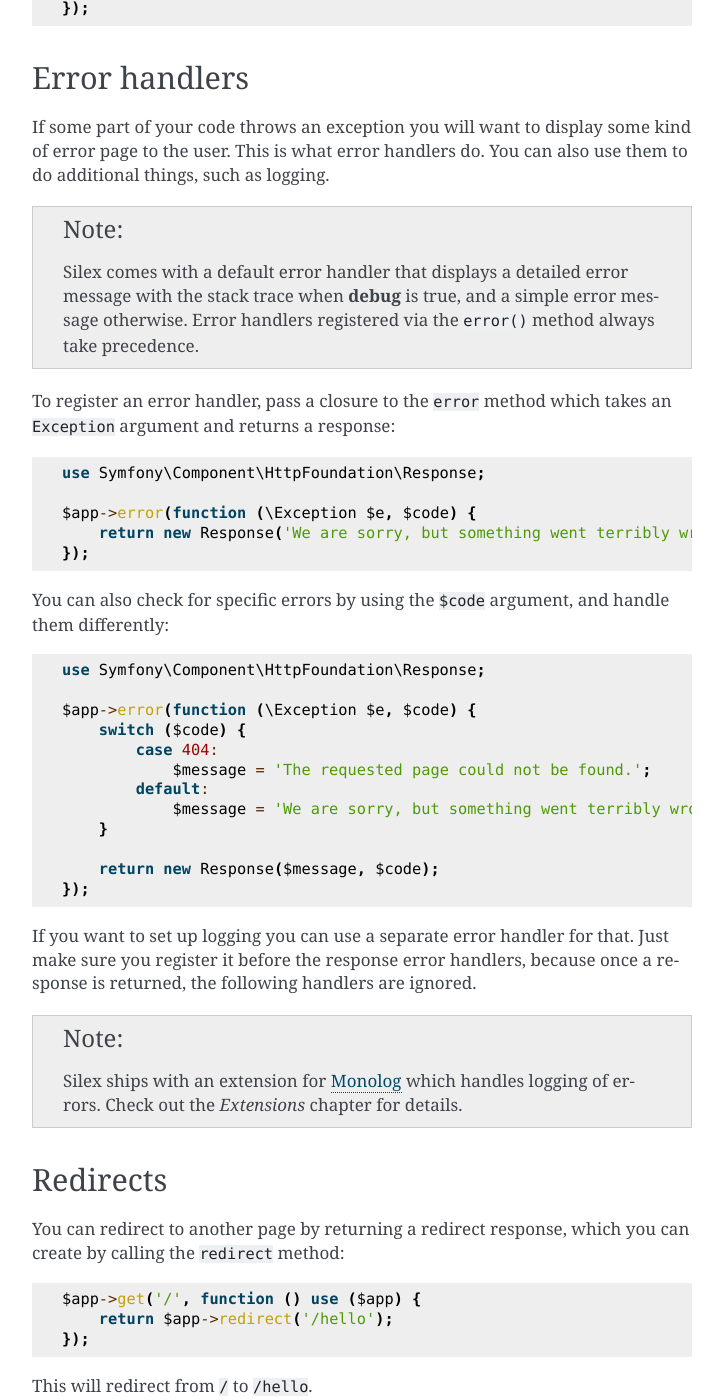
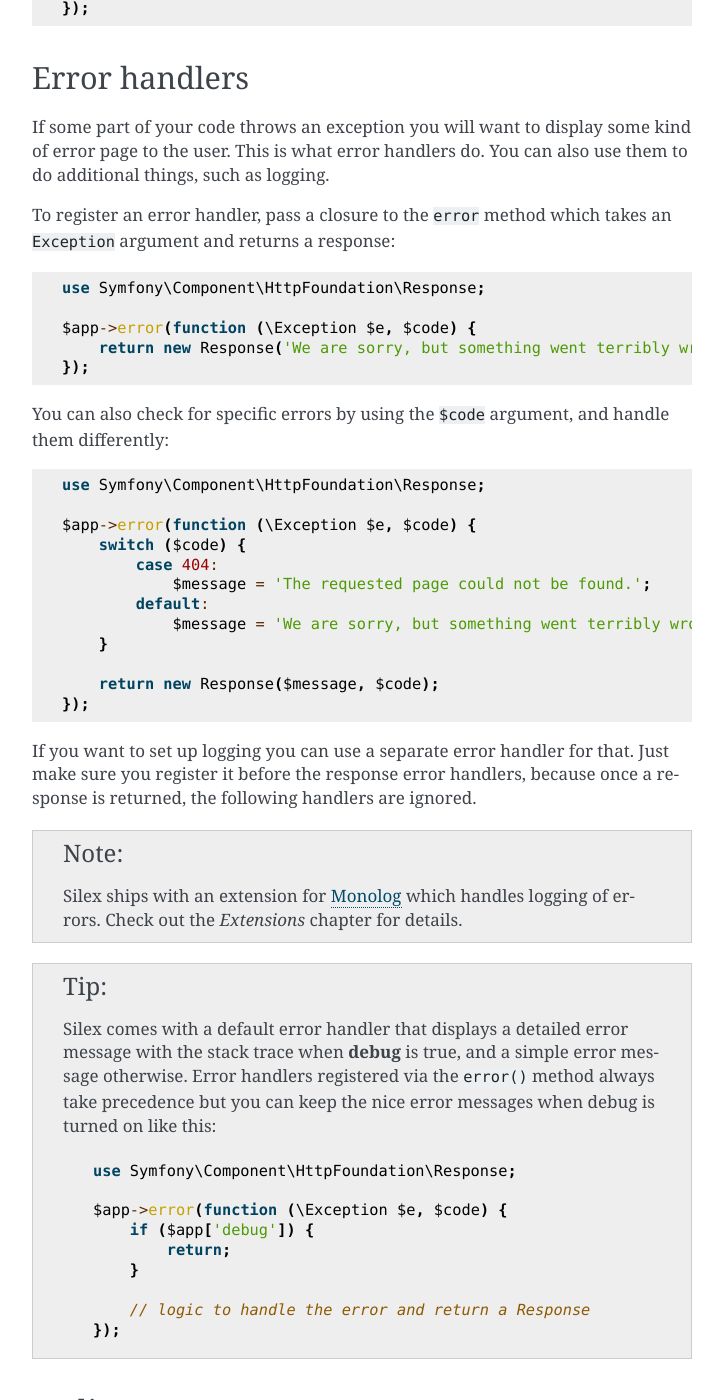
Before and after one commit to silexphp/Silex, a Sphinx documentation site: the page built from doc/usage.rst, in a window 1280 px wide and 1400 px high, scrolled down 7134 px. Shown: the whole window, without its empty margins (388-1111 px from the left). Built offline with Sphinx 7.4.7, drawn with Linux system fonts in a browser that asks for light colours.

Commit message:
added a tip in the documentation about error handling

```diff
--- a/doc/usage.rst
+++ b/doc/usage.rst
@@ -395,6 +388,24 @@ once a response is returned, the following handlers are ignored.
     Silex ships with an extension for `Monolog <https://github.com/Seldaek/monolog>`_
     which handles logging of errors. Check out the *Extensions* chapter
     for details.
+
+.. tip::
+
+    Silex comes with a default error handler that displays a detailed error
+    message with the stack trace when **debug** is true, and a simple error
+    message otherwise. Error handlers registered via the ``error()`` method
+    always take precedence but you can keep the nice error messages when debug
+    is turned on like this::
+
+        use Symfony\Component\HttpFoundation\Response;
+
+        $app->error(function (\Exception $e, $code) {
+            if ($app['debug']) {
+                return;
+            }
+
+            // logic to handle the error and return a Response
+        });
 
 Redirects
 ---------
```
Also changed, not shown: other parts of doc/usage.rst (+0 -7 lines).
